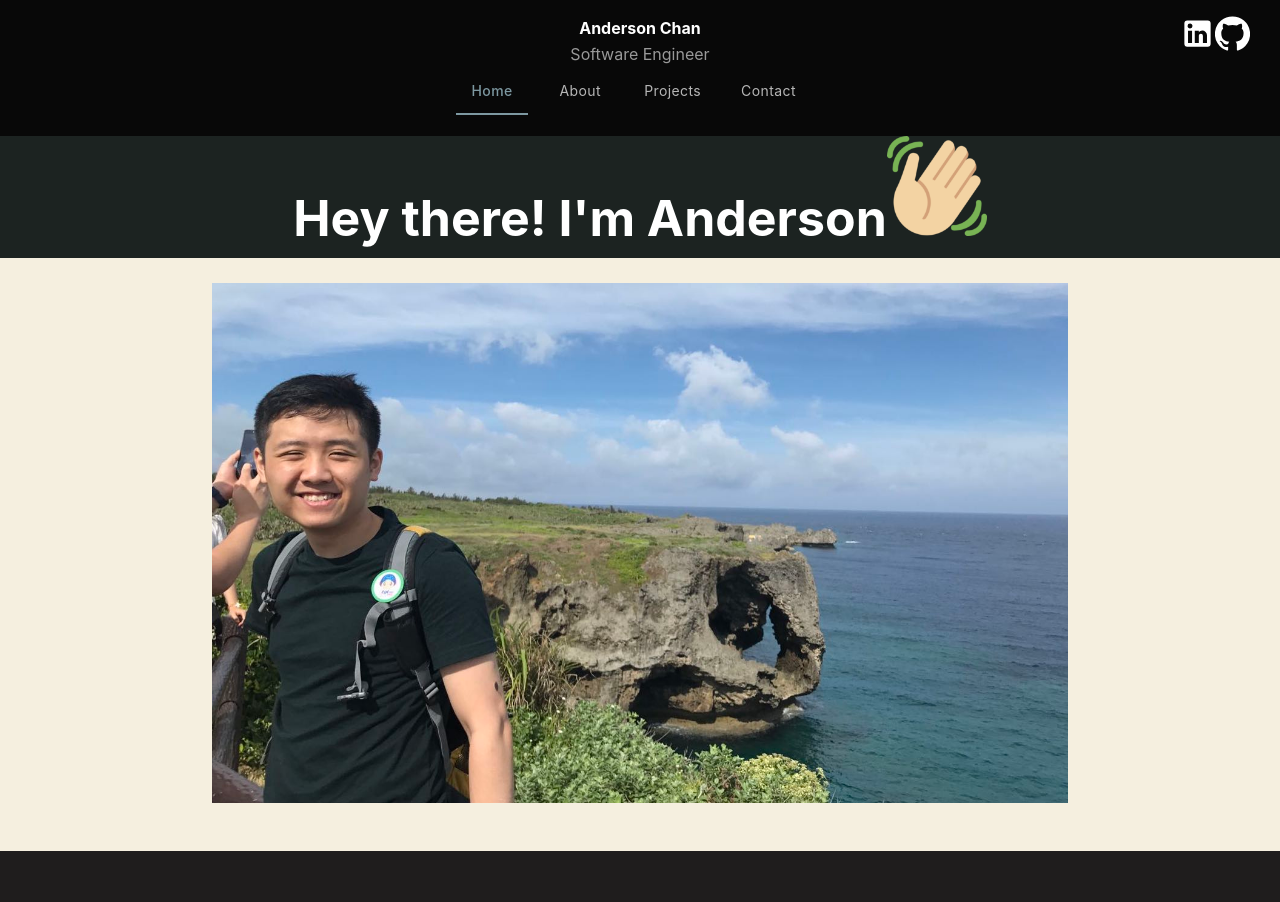
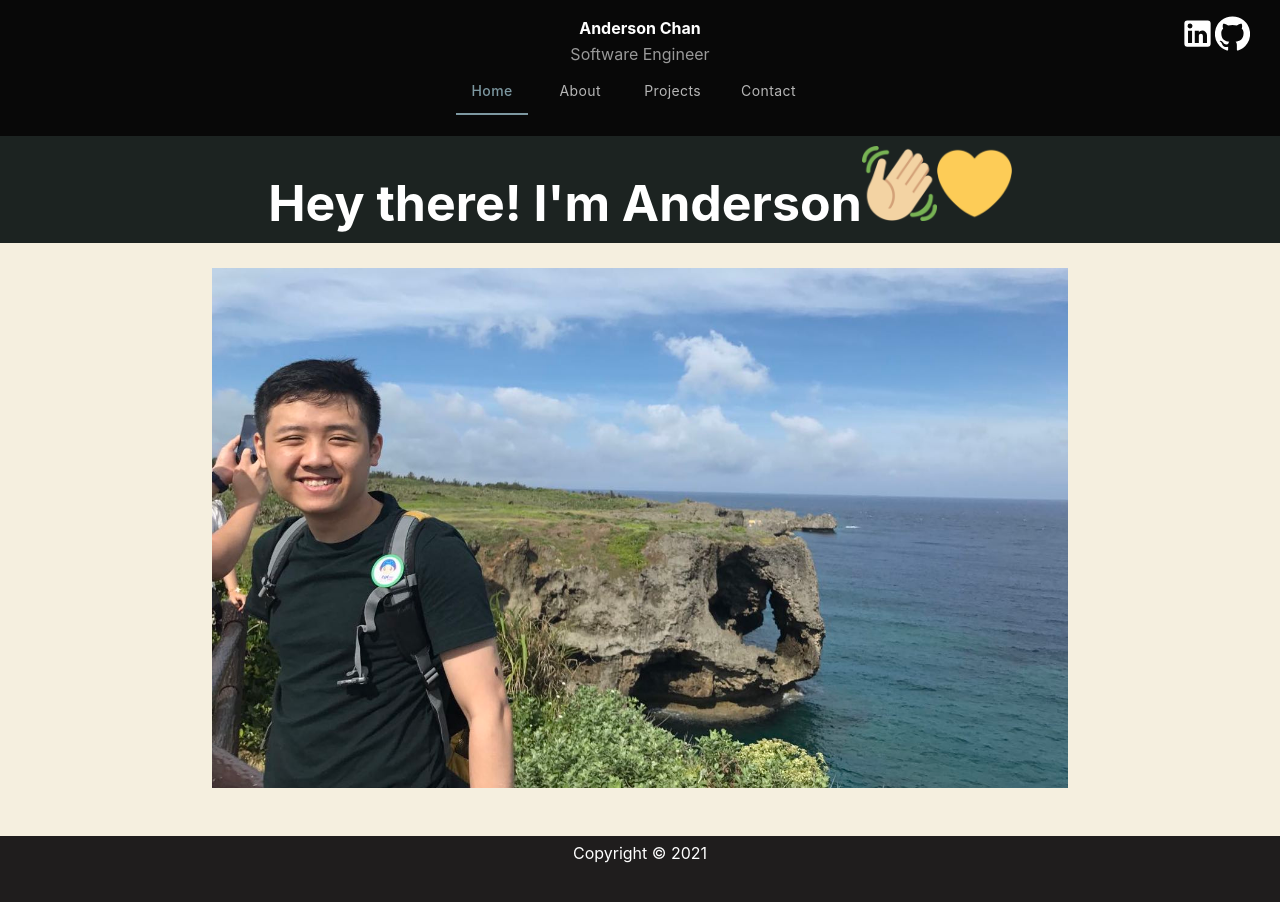
Before and after one commit to ac4574/Portfolio, a Next.js app: page / in a window 1280 px wide. Shown: the top 902 px of the page. After the commit the page ends 872 px from the top, so only its background shows below. Built offline with nearby package versions, Linux system fonts and the light colour scheme.

Commit message:
added footer

```diff
--- /dev/null
+++ b/components/Footer.tsx
@@ -0,0 +1,5 @@
+import React from 'react'
+
+export default function Footer() {
+  return <div id="footer">Copyright © 2021</div>
+}
--- a/components/Home.tsx
+++ b/components/Home.tsx
@@ -5,7 +5,8 @@ export default function Home() {
     <div className="home">
       <div className="hello">
         Hey there! I'm Anderson
-        <img src="wave.png" alt="" />
+        <img src="wave.png" alt="wave" />
+        <img src="yellow-heart.png" alt="heart" />
       </div>
       <div className="home-pic">
         <img src="prof2.jpg" alt="" />
@@ -28,9 +29,10 @@ export default function Home() {
             background-color: #1c2321;
             width: 100%;
             margin-bottom: 0.5em;
+            padding-top: 0.2em;
           }
           .hello img {
-            height: 2em;
+            height: 1.5em;
           }
           .home-pic {
             display: flex;
--- a/components/Layout.jsx
+++ b/components/Layout.jsx
@@ -6,6 +6,7 @@ import Projects from './Projects'
 import About from './About'
 import Contact from './Contact'
 import Home from './Home'
+import Footer from './Footer'
 
 
 export default function Layout({ children }) {
@@ -30,24 +31,22 @@ export default function Layout({ children }) {
           <link rel="icon" href="/favicon.ico" />
       </Head>
       <div id="header">
-        {/* <Header /> */}
-        {/* <hr/> */}
         <Navbar value={value} setValue={setValue}/>
-        <main>{children}</main>
+        {/* <main>{children}</main> */}
       </div>
       {value === 'home' ? <Home/> : ''}
       {value === 'about' ? <About/> : ''}
       {value === 'projects' ? <Projects/> : ''}
       {value === 'contact' ? <Contact/> : ''}
-
+      <Footer />
       <style jsx>
       {`
         #page-container {
           position: relative;
-          min-height: 100vh;
+          min-height: auto;
           width: 100%;
           padding-top: 8.5em;
-          padding-bottom: 12rem;
+          // padding-bottom: 12rem;
         }
         #header {
           width: 100vw;
--- a/pages/index.tsx
+++ b/pages/index.tsx
@@ -4,11 +4,8 @@ export default function HomePage() {
   return (
     <>
       <Head>
-        <title>My Portfolio</title>
-        <meta
-          name="og:title"
-          content="???"
-        />
+        <title>Anderson Chan</title>
+        <meta name="og:title" content="???" />
       </Head>
     </>
   )
--- a/styles/global.css
+++ b/styles/global.css
@@ -21,3 +21,8 @@ body {
 * {
   box-sizing: border-box;
 }
+
+#footer {
+  text-align: center;
+  padding: 5px;
+}
```
Also changed, not shown: public/yellow-heart.png (added), 1 other file (tests, documents, lock files or other folders).
